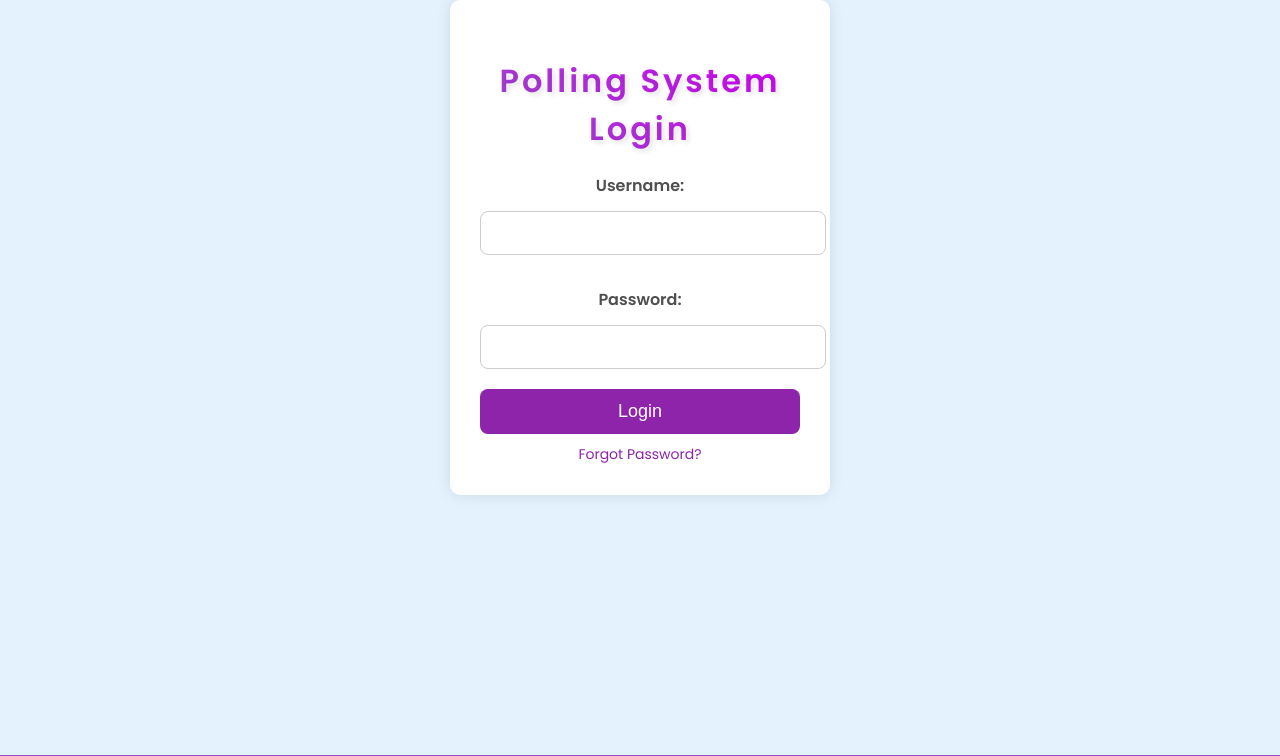
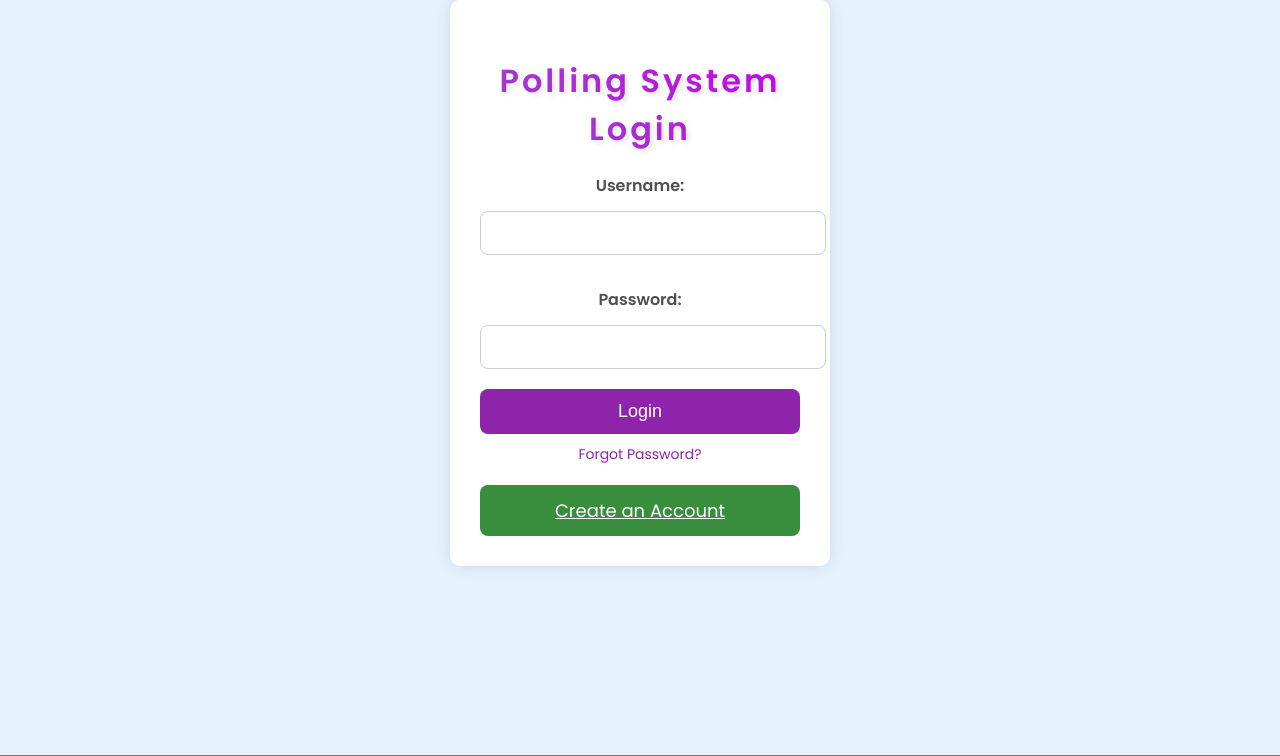
Before and after one commit to Arif1025/Placeholder, a Django app: page / in a window 1280 px wide. Shown: the top 756 px of the page. Run offline with Django 5.2, Linux system fonts and the light colour scheme.

Commit message:
Added a create account button on login page

```diff
--- a/polls/templates/login_interface.html
+++ b/polls/templates/login_interface.html
@@ -87,6 +87,24 @@
             text-decoration: underline;
         }
 
+        .register-button {
+            display: block;
+            margin-top: 20px;
+            padding: 12px;
+            background-color: #388e3c;
+            color: white;
+            font-size: 18px;
+            border: none;
+            border-radius: 8px;
+            cursor: pointer;
+            transition: background-color 0.3s ease;
+            text-align: center;
+        }
+
+        .register-button:hover {
+            background-color: #43a047;
+        }
+
         .footer {
             background-color: #9b4dca;
             color: white;
@@ -152,6 +170,9 @@
 
         <!-- Forgot password link -->
         <a href="{% url 'forgot_password' %}" class="forgot-password">Forgot Password?</a>
+
+        <!-- Register button -->
+        <a href="{% url 'register' %}" class="register-button">Create an Account</a>
     </div>
 
     <!-- Footer displaying copyright -->
```
